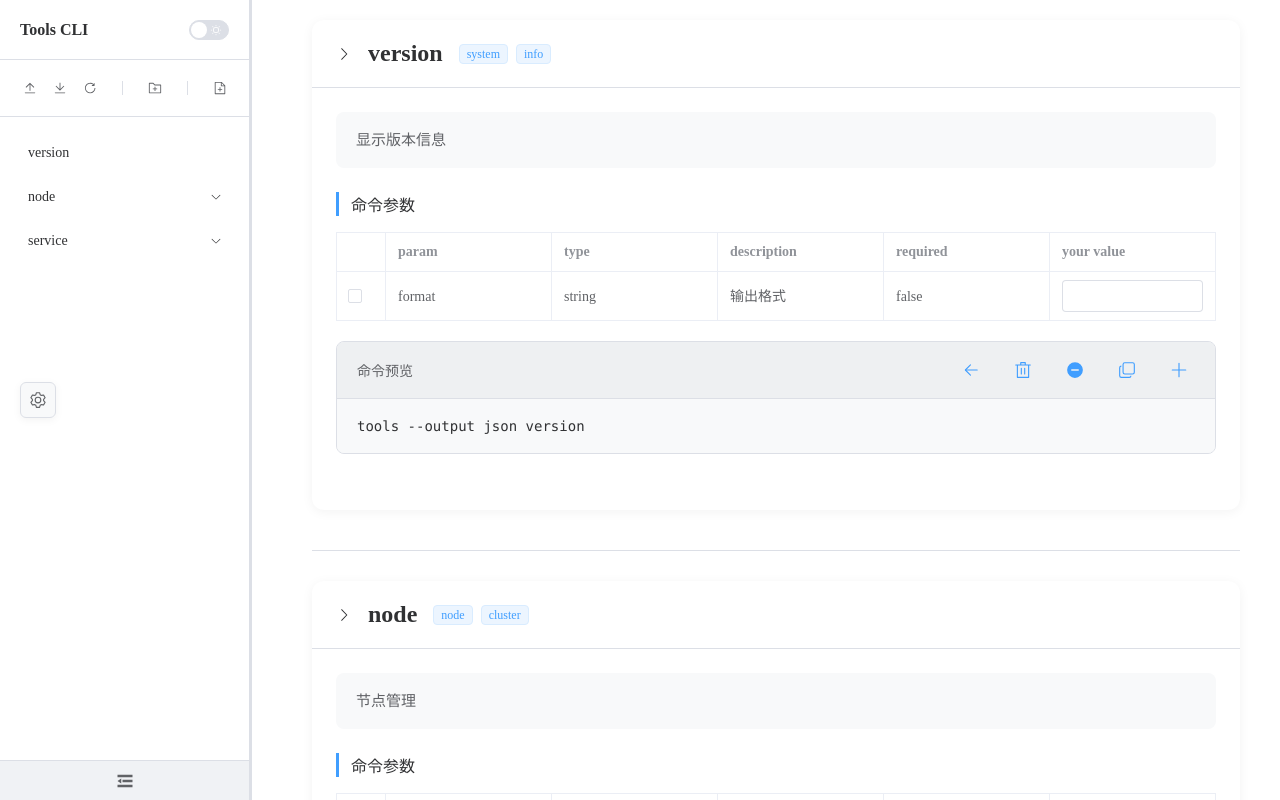
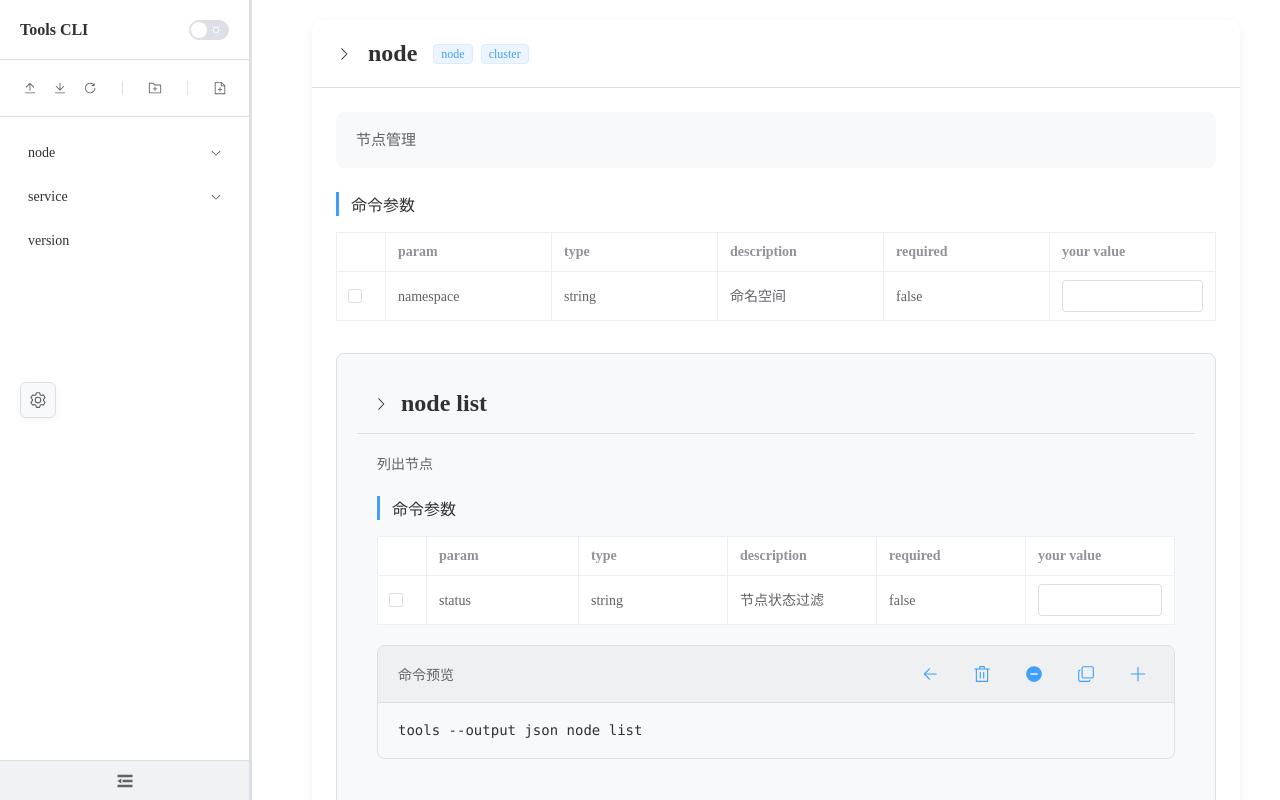
Before and after one commit to fretory/param-bob, a Vue app: page / in a window 1280 px wide. Shown: the top 800 px of the page. Built offline with nearby package versions, Linux system fonts and the light colour scheme.

Commit message:
sort after add cmd

```diff
--- a/src/App.vue
+++ b/src/App.vue
@@ -257,14 +257,22 @@ const globalParamsWidth = ref(parseInt(localStorage.getItem('paramsWidth') || '3
 const minWidth = 250
 const maxWidth = 500
 
-// 监听度变化并保存
+// 监听度变��并保存
 watch(globalParamsWidth, (newValue) => {
   localStorage.setItem('paramsWidth', newValue.toString())
 })
 
 // 配置数据
 const toolConfig = ref<ToolConfig | null>(null)
-const commands = computed(() => toolConfig.value?.commands || [])
+const commands = computed(() => {
+  if (!toolConfig.value?.commands) return []
+
+  // 创建副本以避免修改原始数据
+  const sortedCommands = [...toolConfig.value.commands]
+
+  // 按名称排序
+  return sortedCommands.sort((a, b) => a.name.localeCompare(b.name))
+})
 
 // 加载配置文件
 onMounted(async () => {
@@ -361,9 +369,14 @@ const onFileSelected = async (event: Event) => {
         ? JSON.parse(content)
         : yaml.load(content)
 
+      // 对加载的配置进行排序
+      if (config.commands) {
+        config.commands.sort((a: Command, b: Command) => a.name.localeCompare(b.name))
+      }
+
       toolConfig.value = config
 
-      // 重置并初始化全局参��
+      // 重置并初始化全局参数
       if (toolSelector.value) {
         if (config.globalParameters) {
           toolSelector.value.parameters = config.globalParameters.map((param: { param: any; value: any; default: any }) => ({
@@ -372,7 +385,6 @@ const onFileSelected = async (event: Event) => {
             enabled: true
           }))
         } else {
-          // 如果新配置没有全局参数则清空
           toolSelector.value.parameters = []
         }
       }
@@ -384,7 +396,6 @@ const onFileSelected = async (event: Event) => {
     }
   }
 
-  // 清除选择，以便可以重复选择同一个文件
   input.value = ''
 }
 
@@ -396,7 +407,13 @@ const handleFileExport = () => {
   }
 
   try {
-    const content = yaml.dump(toolConfig.value)
+    // 创建要导出的配置副本
+    const exportConfig = {
+      ...toolConfig.value,
+      commands: [...toolConfig.value.commands] // 保持原始顺序
+    }
+
+    const content = yaml.dump(exportConfig)
     const blob = new Blob([content], { type: 'text/yaml' })
     const url = URL.createObjectURL(blob)
 
@@ -526,6 +543,7 @@ const showCommandEditor = () => {
 const handleAddCommand = (command: Command) => {
   if (!toolConfig.value) return
 
+  // 直接添加到末尾，保持原始顺序
   toolConfig.value.commands.push(command)
   ElMessage.success('命令添加成功')
 }
@@ -987,7 +1005,7 @@ body {
   color: var(--el-color-primary);
 }
 
-/* 调整主内容区域左侧边距 */
+/* 调整主内容区域左���边距 */
 .main-content {
   padding: 20px 40px 20px 60px; /* 增加左侧内边距，为浮动按钮留空间 */
 }
@@ -1118,7 +1136,7 @@ body {
   padding: 12px 0;
 }
 
-/* 一级菜单项 */
+/* ���级菜单项 */
 .command-nav .el-menu-item,
 .command-nav .el-sub-menu__title {
   height: 40px;
@@ -1256,7 +1274,7 @@ body {
   background-color: var(--primary-bg);
 }
 
-/* 底部控制栏固定 */
+/* ���部控制栏固定 */
 .nav-control {
   flex-shrink: 0;
   height: 40px;
--- a/src/types/config.ts
+++ b/src/types/config.ts
@@ -8,11 +8,11 @@ export interface ToolConfig {
 }
 
 export interface Command {
-  name: string;                // 命令名称，例如: "topic"
-  description: string;         // 命令描述
-  tags: string[];             // 命令标签，例如: ["#topic", "#message"]
-  parameters?: Parameter[];    // 一级命令的参数
-  subCommands?: SubCommand[];  // 子命令列表
+  name: string;
+  description?: string;
+  tags?: string[];
+  parameters?: Parameter[];
+  subCommands?: SubCommand[];
 }
 
 export interface SubCommand {
```
